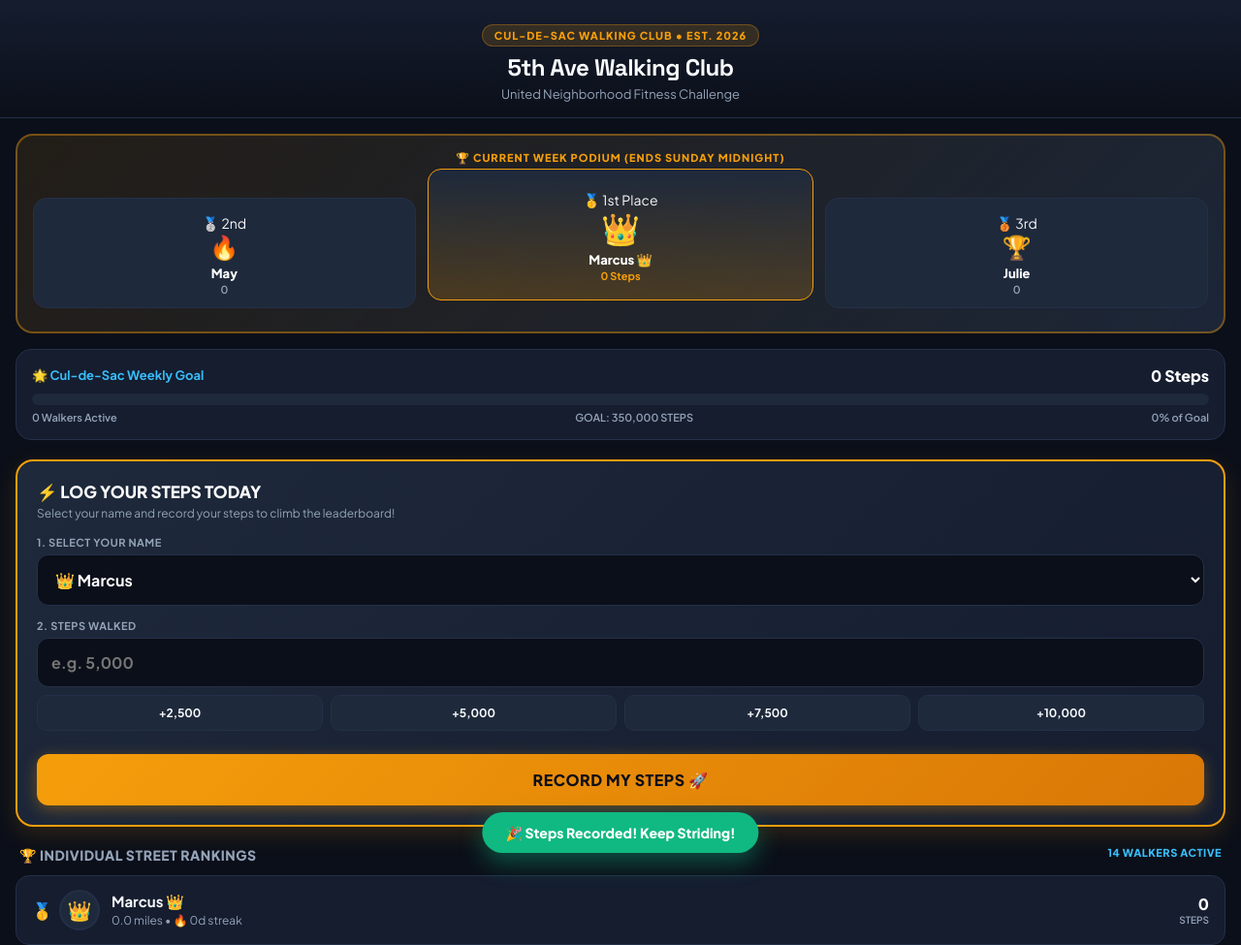
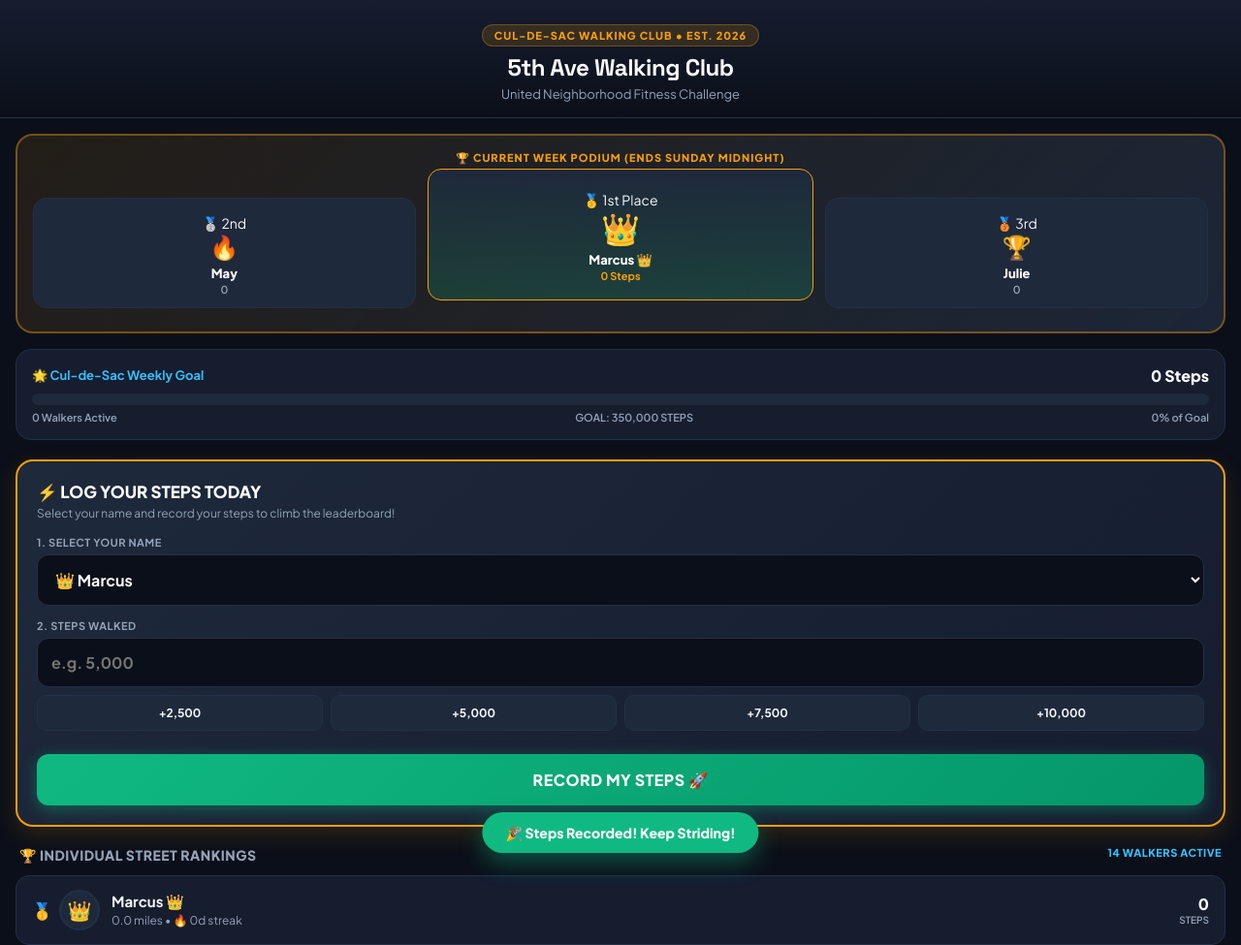
Before and after one commit to julesdamedic/5th_Ave_Walking_App, a plain HTML site: page 5th_Ave_Walking_App/index.html in a window 1280 px wide. Shown: the top 975 px of the page at 97% size. Drawn offline with Linux system fonts and the light colour scheme.

Commit message:
Make Record My Steps button vibrant green

```diff
--- a/5th_Ave_Walking_App/index.html
+++ b/5th_Ave_Walking_App/index.html
@@ -87,7 +87,7 @@
       text-align: center;
     }
     .podium-item.first {
-      background: linear-gradient(180deg, #1e293b 0%, rgba(245, 158, 11, 0.2) 100%);
+      background: linear-gradient(180deg, #1e293b 0%, rgba(16, 185, 129, 0.2) 100%);
       border-color: var(--gold);
       padding: 18px 8px;
       transform: translateY(-8px);
@@ -200,15 +200,15 @@
       transition: all 0.2s;
     }
     .preset-btn:hover, .preset-btn.active {
-      background: rgba(245, 158, 11, 0.2);
+      background: rgba(16, 185, 129, 0.2);
       border-color: var(--gold);
       color: var(--gold);
     }
 
     .btn-submit {
       width: 100%;
-      background: linear-gradient(135deg, #f59e0b 0%, #d97706 100%);
-      color: #0b0f19;
+      background: linear-gradient(135deg, #10b981 0%, #059669 100%);
+      color: #ffffff;
       border: none;
       padding: 16px;
       border-radius: 12px;
@@ -217,7 +217,7 @@
       letter-spacing: 0.5px;
       cursor: pointer;
       margin-top: 10px;
-      box-shadow: 0 4px 16px rgba(245, 158, 11, 0.35);
+      box-shadow: 0 4px 16px rgba(16, 185, 129, 0.4);
       transition: transform 0.1s;
     }
     .btn-submit:active { transform: scale(0.98); }
```
Also changed, not shown: index.html (+5 -5 lines).
